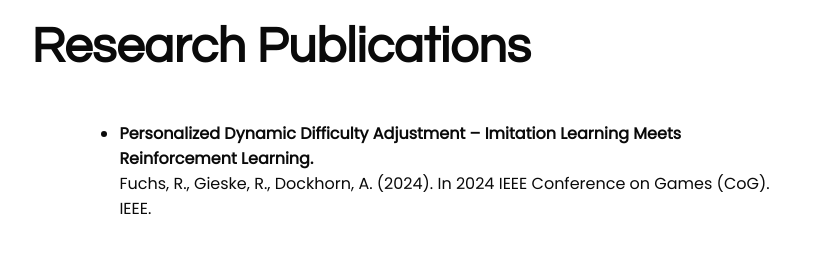
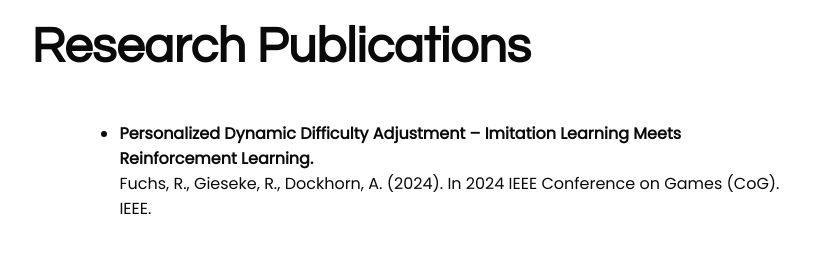
Before and after one commit to ronjafuchs/ronjafuchs.github.io, a plain HTML site: page index.html in a window 1280 px wide. Shown: the part 1360-1626 px from the top of the page, without its empty margins (391-1219 px from the left). Drawn offline with nearby package versions, Linux system fonts and the light colour scheme; no server answers; a script that the page names is missing.

Commit message:
fixd typo and job

```diff
--- a/index.html
+++ b/index.html
@@ -130,7 +130,7 @@
           <li style="margin:3rem;">
             <b>Personalized Dynamic Difficulty Adjustment – Imitation Learning Meets Reinforcement Learning. </b>
             <br>
-            Fuchs, R., Gieske, R., Dockhorn, A. (2024). In 2024 IEEE Conference on Games (CoG). IEEE.
+            Fuchs, R., Gieseke, R., Dockhorn, A. (2024). In 2024 IEEE Conference on Games (CoG). IEEE.
           </li>
           <li style="margin:3rem;">
             <b>Peeking Outside the Black-Box: AI Explainability Requirements beyond Interpretability. </b>
```
